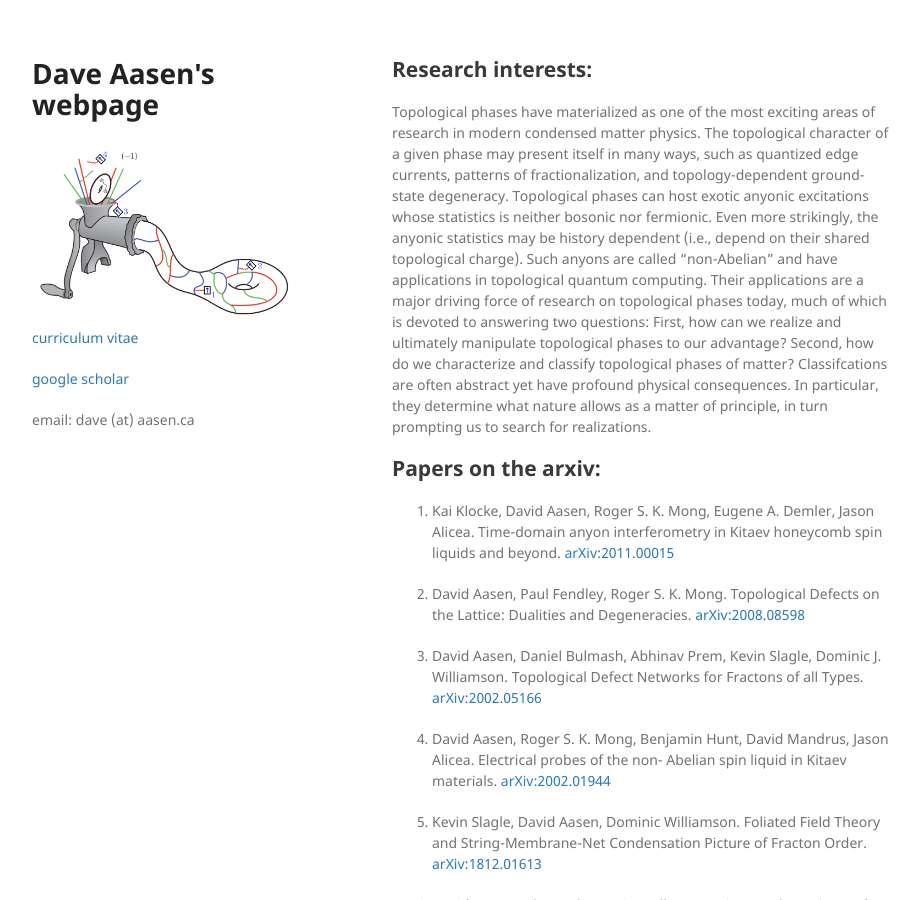
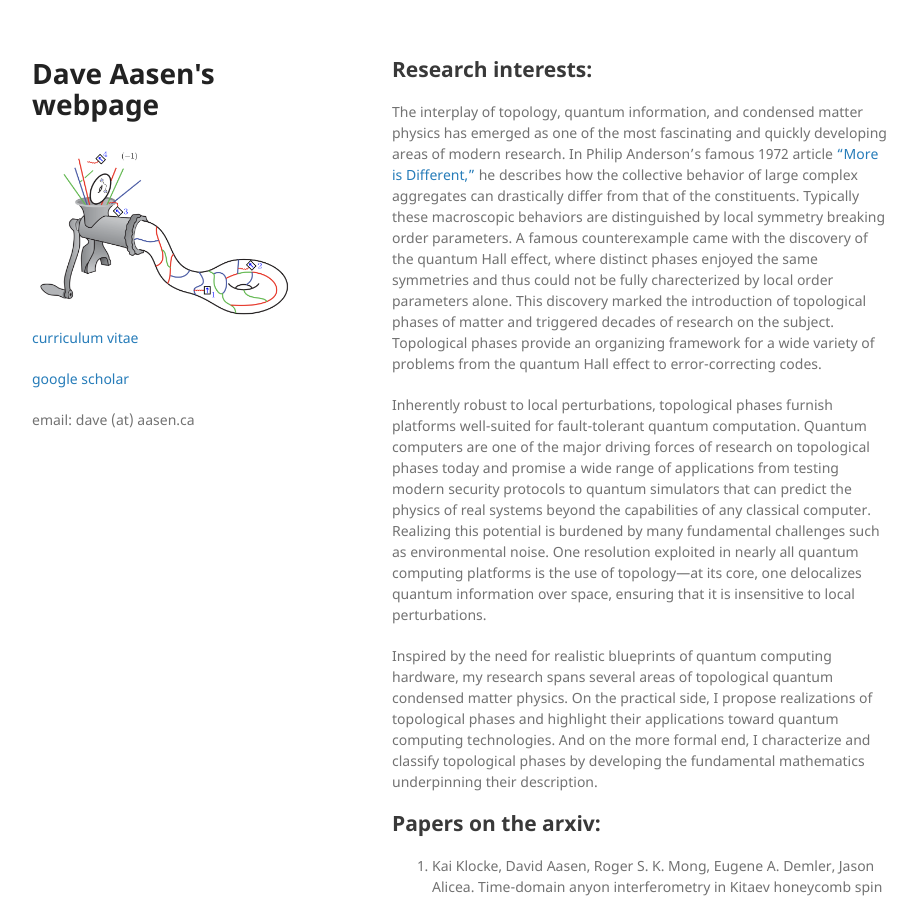
Before and after one commit to davidaasen/davidaasen.github.io, a Jekyll site: the page built from index.md, in a window 1280 px wide and 900 px high. Shown: the whole window, without its empty margins (178-1097 px from the left). Built offline with Jekyll 4.4.1, drawn with Linux system fonts in a browser that asks for light colours; our own code applies the rules of GitHub Pages for plain Markdown files.

Commit message:
Update index.md

```diff
--- a/index.md
+++ b/index.md
@@ -3,7 +3,19 @@ layout: default
 ---
 
 ## Research interests:
-Topological phases have materialized as one of the most exciting areas of research in modern condensed matter physics. The topological character of a given phase may present itself in many ways, such as quantized edge currents, patterns of fractionalization, and topology-dependent ground-state degeneracy. Topological phases can host exotic anyonic excitations whose statistics is neither bosonic nor fermionic. Even more strikingly, the anyonic statistics may be history dependent (i.e., depend on their shared topological charge). Such anyons are called "non-Abelian" and have applications in topological quantum computing. Their applications are a major driving force of research on topological phases today, much of which is devoted to answering two questions: First, how can we realize and ultimately manipulate topological phases to our advantage? Second, how do we characterize and classify topological phases of matter? Classifcations are often abstract yet have profound physical consequences. In particular, they determine what nature allows as a matter of principle, in turn prompting us to search for realizations.
+The interplay of topology, quantum information, and condensed matter physics has emerged as one of the most fascinating and quickly developing areas of modern research.
+In Philip Anderson's famous 1972 article ["More is Different,"](https://science.sciencemag.org/content/177/4047/393) he describes how the collective behavior of large complex aggregates can drastically differ from that of the constituents.
+Typically these macroscopic behaviors are distinguished by local symmetry breaking order parameters.
+A famous counterexample came with the discovery of the quantum Hall effect, where distinct phases enjoyed the same symmetries and thus could not be fully charecterized by local order parameters alone.
+This discovery marked the introduction of topological phases of matter and triggered decades of research on the subject.
+Topological phases provide an organizing framework for a wide variety of problems from the quantum Hall effect to error-correcting codes.
+
+Inherently robust to local perturbations, topological phases furnish platforms well-suited for fault-tolerant quantum computation.
+Quantum computers are one of the major driving forces of research on topological phases today and promise a wide range of applications from testing modern security protocols to quantum simulators that can predict the physics of real systems beyond the capabilities of any classical computer.
+Realizing this potential is burdened by many fundamental challenges such as environmental noise.
+One resolution exploited in nearly all quantum computing platforms is the use of topology---at its core, one delocalizes quantum information over space, ensuring that it is insensitive to local perturbations.
+
+Inspired by the need for realistic blueprints of quantum computing hardware, my research spans several areas of topological quantum condensed matter physics. On the practical side, I propose realizations of topological phases and highlight their applications toward quantum computing technologies. And on the more formal end, I characterize and classify topological phases by developing the fundamental mathematics underpinning their description.
 
 
 ## Papers on the arxiv:
```
